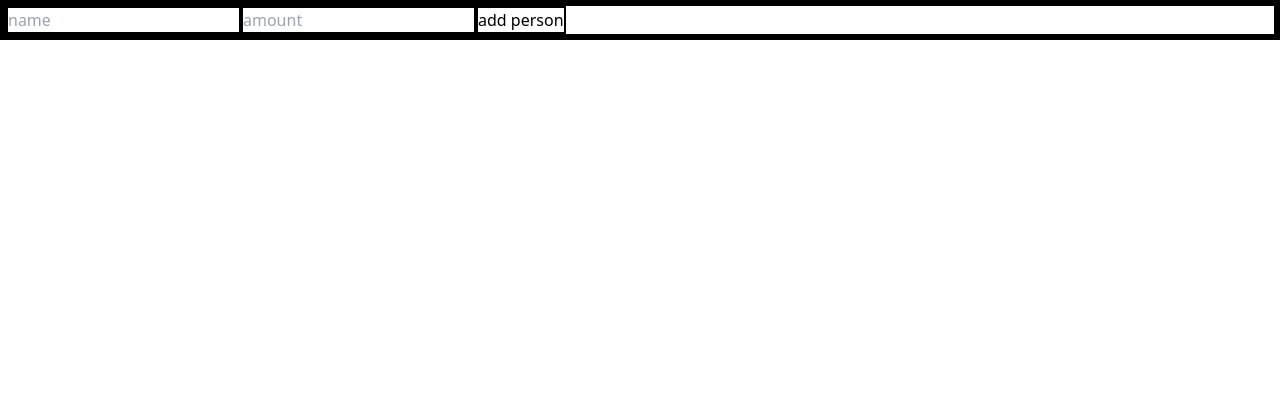
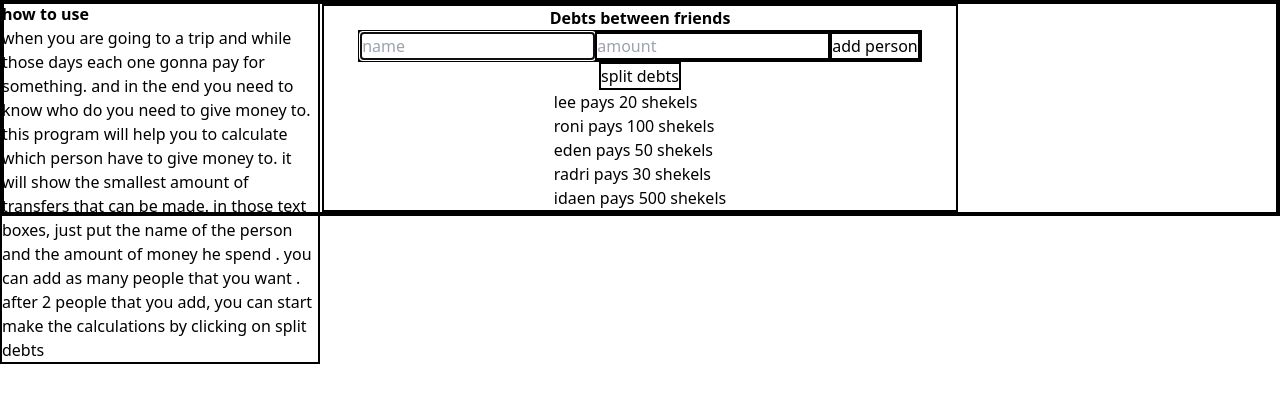
Before and after one commit to leeya018/resolver, a Next.js app: page /splitbill in a window 1280 px wide. Shown: the top 402 px of the page. Built offline with nearby package versions, Linux system fonts and the light colour scheme.

Commit message:
split debts

```diff
--- a/pages/splitbill.jsx
+++ b/pages/splitbill.jsx
@@ -1,12 +1,26 @@
-import { useState } from "react";
+import { useEffect, useRef, useState } from "react";
 
-export default function SplitBill({}) {
-  const [persons, setPersons] = useState([]);
-  // const [name, setName] = useState('');
-  // const [amount, setAmount] = useState("");
-  const [person, setPerson] = useState({});
+const initPersons = [
+  { name: "lee", amount: 20 },
+  { name: "roni", amount: 100 },
+  { name: "eden", amount: 50 },
+  { name: "radri", amount: 30 },
+  { name: "idaen", amount: 500 },
+];
+export default function SplitDebts({}) {
+  const [persons, setPersons] = useState(initPersons);
+  const [person, setPerson] = useState({ name: "", amount: "" });
   const [error, setError] = useState("");
+  const [resDebtsArr, setResDebtsArr] = useState([]);
   console.log(person);
+
+  const nameRef = useRef(null);
+  const amountRef = useRef(null);
+
+  useEffect(() => {
+    nameRef.current.focus();
+  }, []);
+
   const handleAddPreson = () => {
     const { name, amount } = person;
     if (!name || !amount) {
@@ -14,9 +28,8 @@ export default function SplitBill({}) {
       return;
     }
     setPersons((prev) => [...prev, { name, amount }]);
-    setPerson({});
-    // setName("");
-    // setAmount("");
+    setPerson({ name: "", amount: "" });
+    nameRef.current.focus();
   };
 
   const handleAddPresonPress = (e) => {
@@ -26,20 +39,90 @@ export default function SplitBill({}) {
   };
 
   const handleChange = (e) => {
+    setError("");
     const { name, value } = e.target;
     console.log(e);
     console.log(value);
-    setPerson((prev) => ({ ...prev, [name]: value }));
+
+    setPerson((prev) => ({
+      ...prev,
+      [name]: name === "amount" ? parseInt(value) : value,
+    }));
+  };
+
+  const splitDebts = () => {
+    if (!persons.length) {
+      setError("you must have at least one person");
+      return;
+    }
+    const totalSum = persons.reduce((sum, person) => sum + person.amount, 0);
+    const averageSum = (totalSum / persons.length).toFixed(2);
+    const sortedPersons = persons.sort(
+      (p1, p2) => p1.amount - p2.amount - p2.amount
+    );
+    let sortedMinusAvg = sortedPersons
+      .map((person) => ({
+        ...person,
+        amount: person.amount - averageSum,
+      }))
+      .filter((person) => person.amount !== 0);
+    // console.log(totalSum);
+    console.log(averageSum);
+    // console.log(sortedPersons);
+    // console.log(sortedMinusAvg);
+    let arrOfDebtes = [];
+    while (sortedMinusAvg.length) {
+      const first = sortedMinusAvg[0];
+      const last = sortedMinusAvg[sortedMinusAvg.length - 1];
+      if (sortedMinusAvg.length === 2) {
+        sortedMinusAvg.shift();
+        sortedMinusAvg.pop();
+      } else if (first.amount + last.amount > 0) {
+        sortedMinusAvg[sortedMinusAvg.length - 1].amount += first.amount;
+        sortedMinusAvg[sortedMinusAvg.length - 1].amount = parseFloat(
+          sortedMinusAvg[sortedMinusAvg.length - 1].amount.toFixed(2)
+        );
+        sortedMinusAvg.shift();
+      } else if (first.amount + last.amount < 0) {
+        sortedMinusAvg[0].amount += parseFloat(last.amount.toFixed(2));
+
+        sortedMinusAvg.pop();
+      }
+      arrOfDebtes.push({
+        from: first.name,
+        amount: Math.abs(first.amount),
+        to: last.name,
+      });
+    }
+    setResDebtsArr(arrOfDebtes);
+    console.log(resDebtsArr);
   };
   return (
     <div>
+      <div className="absolute top-0 left-0 w-[25vw]">
+        <h2 className="font-bold">how to use</h2>
+        <p className="">
+          when you are going to a trip and while those days each one gonna pay
+          for something. and in the end you need to know who do you need to give
+          money to. this program will help you to calculate which person have to
+          give money to. it will show the smallest amount of transfers that can
+          be made. in those text boxes, just put the name of the person and the
+          amount of money he spend . you can add as many people that you want .
+          after 2 people that you add, you can start make the calculations by
+          clicking on split debts
+        </p>
+      </div>
+      <div className="relative flex flex-col items-center w-[50%] mx-auto">
+        <h2 className="font-bold">Debts between friends</h2>
         <div>
+          {error && <div className="bg-red-400">{error}</div>}
           <input
             type="text"
             name="name"
             onKeyDown={handleAddPresonPress}
             value={person.name}
             placeholder="name"
+            ref={nameRef}
             onChange={handleChange}
           />
           <input
@@ -48,16 +131,37 @@ export default function SplitBill({}) {
             onKeyDown={handleAddPresonPress}
             value={person.amount}
             placeholder="amount"
+            ref={amountRef}
             onChange={handleChange}
           />
 
           <button onClick={handleAddPreson}> add person</button>
         </div>
+        {persons.length >= 2 && (
+          <button onClick={splitDebts}>split debts</button>
+        )}
         <ul>
-        {persons.map((person) => (
-          <li>{person.name + " " + person.amount}</li>
+          {persons.map((person, key) => (
+            <li key={key}>
+              {person.name + " pays " + person.amount + " shekels"}
+            </li>
+          ))}
+        </ul>
+        {resDebtsArr.length > 0 && (
+          <h2 className="font-bold my-5">who needs to pay to whom:</h2>
+        )}
+        <ul>
+          {resDebtsArr.map((p, key) => (
+            <li key={key}>
+              <span className="font-bold">{p.from}</span>
+              <span> should give </span>
+              <span className="font-bold">{p.amount}</span>
+              <span> shekels to </span>
+              <span className="font-bold">{p.to}</span>
+            </li>
           ))}
         </ul>
       </div>
+    </div>
   );
 }
```
Lines whose indentation alone changed are shown as unchanged.
